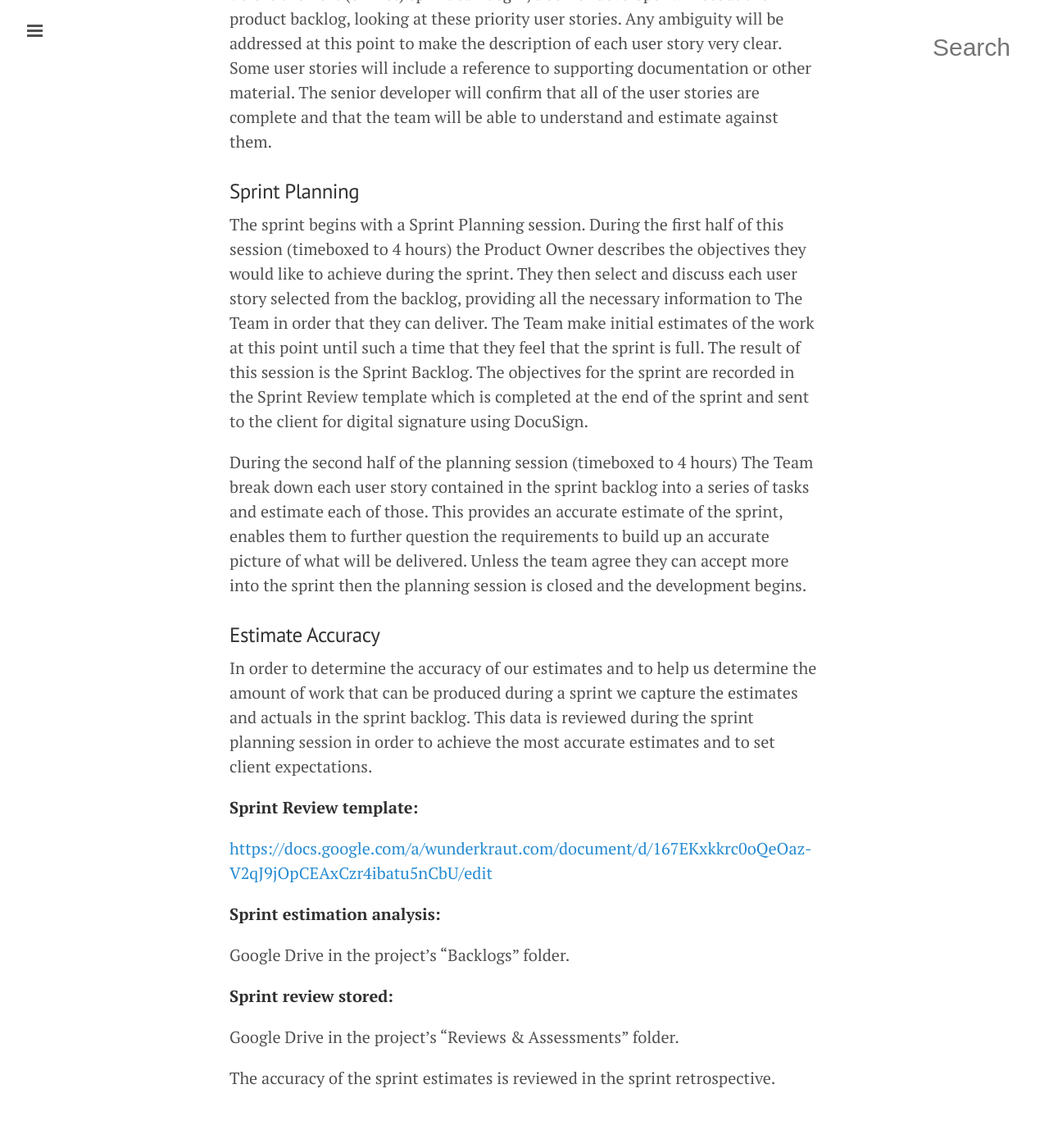
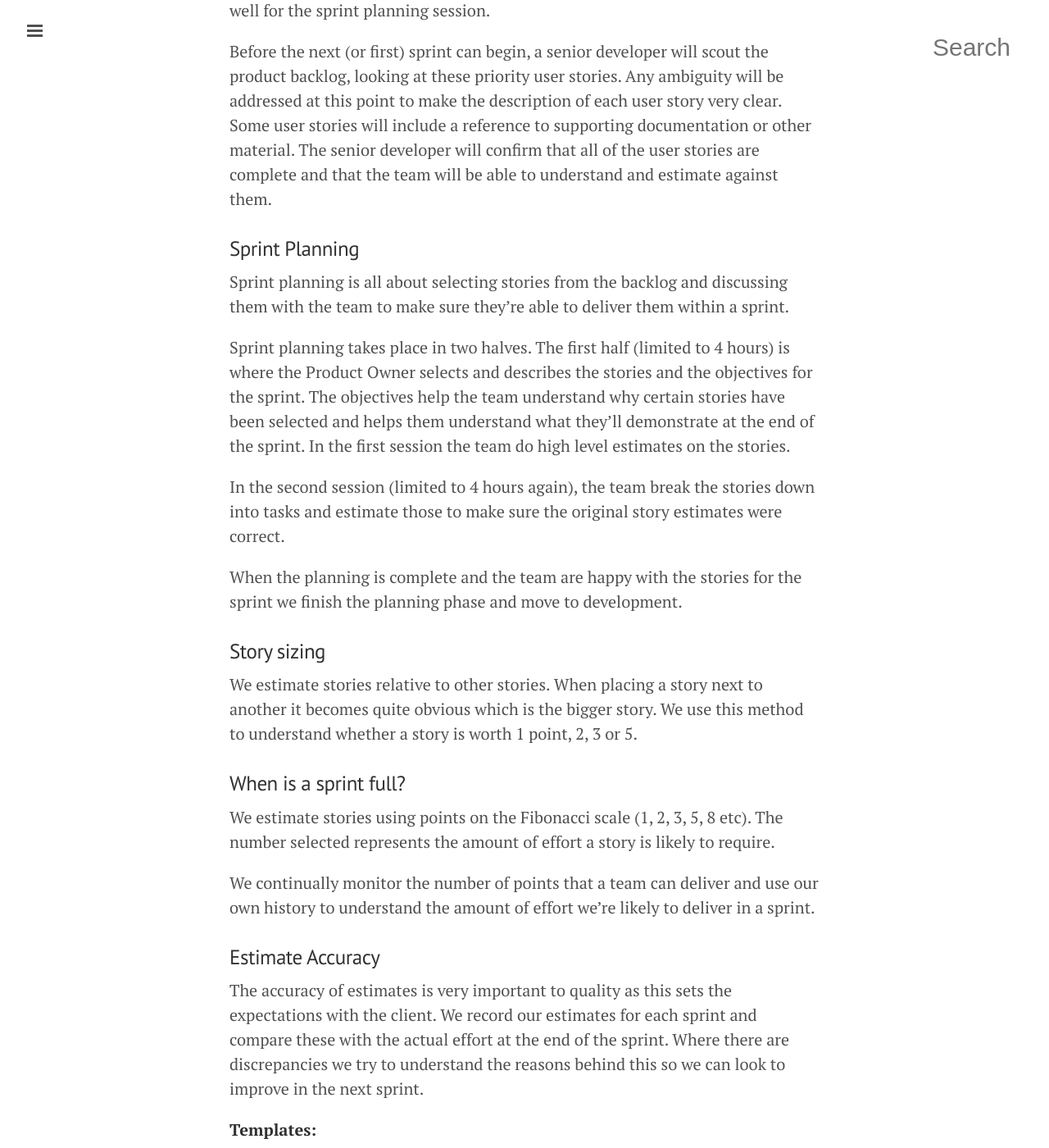
Before and after one commit to tormi/WunderWay, a Jekyll site: the page built from projects/delivering-a-project.md, in a window 1280 px wide and 1400 px high, scrolled down 1538 px. Shown: the whole window at 82% size. Built offline with Jekyll 4.4.1, drawn with Linux system fonts in a browser that asks for light colours; Markdown is read by kramdown in place of the engine named in the settings; some of the changed text lies outside the part shown.

Commit message:
Simplifying backlogs and planning

```diff
--- a/projects/delivering-a-project.md
+++ b/projects/delivering-a-project.md
@@ -3,20 +3,24 @@ layout: page
 section: projects
 categories: Admin
 tags:
-title: Product & Sprint Backlogs
+title: Backlogs and Planning
 ---
+
+Project requirements are documented in **backlogs**. There is the overall **product backlog** that contains all requirements. We also create **sprint backlogs** that contain the requirements for each iteration.
+
+Requirements are written as **user stories** using the format:
+
+As a [ *user* ],
+
+I want [ *requirement* ],
+
+so that [ *value gained* ]
+
+We use this format to fully describe who wants what and to understand the value that will be delivered by the story. If something will not deliver real value then it shouldn't be a priority.
+
 ## Product Backlog
 
 The product backlog lists all of the requirements that the client has specified. The product backlog is owned by them (the Product Owner) and it’s their responsibility (supported by the Scrum Master and the Project Director) to order the backlog in priority order, with those items delivering the most value first.
-
-Items in the backlog are written as User Stories and follow the format:
-As a [ *user* ],
-I want [ *requirement* ],
-so that [ *value gained* ]
-
-Requirements are written in this way so that everything is focussed on the end user and so that we understand the value of everything that we’re delivering. If a story does not have a value associated with it then it shouldn’t be included in the backlog. By understanding the value delivered by each story we're able to prioritise it against other user stories.
-
-Traditional project delivery methods define all of the project requirements up-front. This assumes that everything is known of the product or service being produced by the project. With Agile we can begin the project much earlier because we can focus on the main priorities and while these are being developed we can then plan the next highest priority user stories.
 
 We use <a href="https://rally1.rallydev.com">Rally</a> to manage our backlogs. Each project is provided with it's own Rally instance and members of the project team (Wunderroot and the client) are provided with access.
 
@@ -25,6 +29,8 @@ When the project first reaches this stage the Scrummaster will prepare the Rally
 ## Sprint Planning, Sprint Backlog & Estimation Accuracy
 
 The project is delivered in iterations, referred to as sprints. The length of each sprint is agreed during the project initiation but is generally between 2-4 weeks.
+
+Each sprint selects stories from the backlog, those with the highest priority and adds them to the sprint backlog.
 
 ###Sprint Backlog
 
@@ -36,24 +42,33 @@ Before the next (or first) sprint can begin, a senior developer will scout the p
 
 ###Sprint Planning
 
-The sprint begins with a Sprint Planning session. During the first half of this session (timeboxed to 4 hours) the Product Owner describes the objectives they would like to achieve during the sprint. They then select and discuss each user story selected from the backlog, providing all the necessary information to The Team in order that they can deliver. The Team make initial estimates of the work at this point until such a time that they feel that the sprint is full. The result of this session is the Sprint Backlog. The objectives for the sprint are recorded in the Sprint Review template which is completed at the end of the sprint and sent to the client for digital signature using DocuSign.
+Sprint planning is all about selecting stories from the backlog and discussing them with the team to make sure they're able to deliver them within a sprint.
 
-During the second half of the planning session (timeboxed to 4 hours) The Team break down each user story contained in the sprint backlog  into a series of tasks and estimate each of those. This provides an accurate estimate of the sprint, enables them to further question the requirements to build up an accurate picture of what will be delivered. Unless the team agree they can accept more into the sprint then the planning session is closed and the development begins.
+Sprint planning takes place in two halves. The first half (limited to 4 hours) is where the Product Owner selects and describes the stories and the objectives for the sprint. The objectives help the team understand why certain stories have been selected and helps them understand what they'll demonstrate at the end of the sprint. In the first session the team do high level estimates on the stories.
+
+In the second session (limited to 4 hours again), the team break the stories down into tasks and estimate those to make sure the original story estimates were correct.
+
+When the planning is complete and the team are happy with the stories for the sprint we finish the planning phase and move to development.
+
+###Story sizing
+
+We estimate stories relative to other stories. When placing a story next to another it becomes quite obvious which is the bigger story. We use this method to understand whether a story is worth 1 point, 2, 3 or 5.
+
+###When is a sprint full?
+
+We estimate stories using points on the Fibonacci scale (1, 2, 3, 5, 8 etc). The number selected represents the amount of effort a story is likely to require.
+
+We continually monitor the number of points that a team can deliver and use our own history to understand the amount of effort we're likely to deliver in a sprint.
+
 
 ###Estimate Accuracy
 
-In order to determine the accuracy of our estimates and to help us determine the amount of work that can be produced during a sprint we capture the estimates and actuals in the sprint backlog. This data is reviewed during the sprint planning session in order to achieve the most accurate estimates and to set client expectations.
+The accuracy of estimates is very important to quality as this sets the expectations with the client. We record our estimates for each sprint and compare these with the actual effort at the end of the sprint. Where there are discrepancies we try to understand the reasons behind this so we can look to improve in the next sprint.
 
-**Sprint Review template:**
+**Templates:**
 
-<https://docs.google.com/a/wunderkraut.com/document/d/167EKxkkrc0oQeOaz-V2qJ9jOpCEAxCzr4ibatu5nCbU/edit>
+[Sprint Review template](https://docs.google.com/a/wunderkraut.com/document/d/167EKxkkrc0oQeOaz-V2qJ9jOpCEAxCzr4ibatu5nCbU/edit) (stored in the project's “Reviews & Assessments” folder)
 
-**Sprint estimation analysis:**
-
-Google Drive in the project's “Backlogs” folder.
-
-**Sprint review stored:**
-
-Google Drive in the project's “Reviews & Assessments” folder.
+[Sprint estimation analysis](https://docs.google.com/a/wunderkraut.com/spreadsheets/d/1KlAqn9m7MSii7DpfgO9iCDYoP7L547PfK4xiotDTr20/edit#gid=0)
 
 The accuracy of the sprint estimates is reviewed in the sprint retrospective.
```
